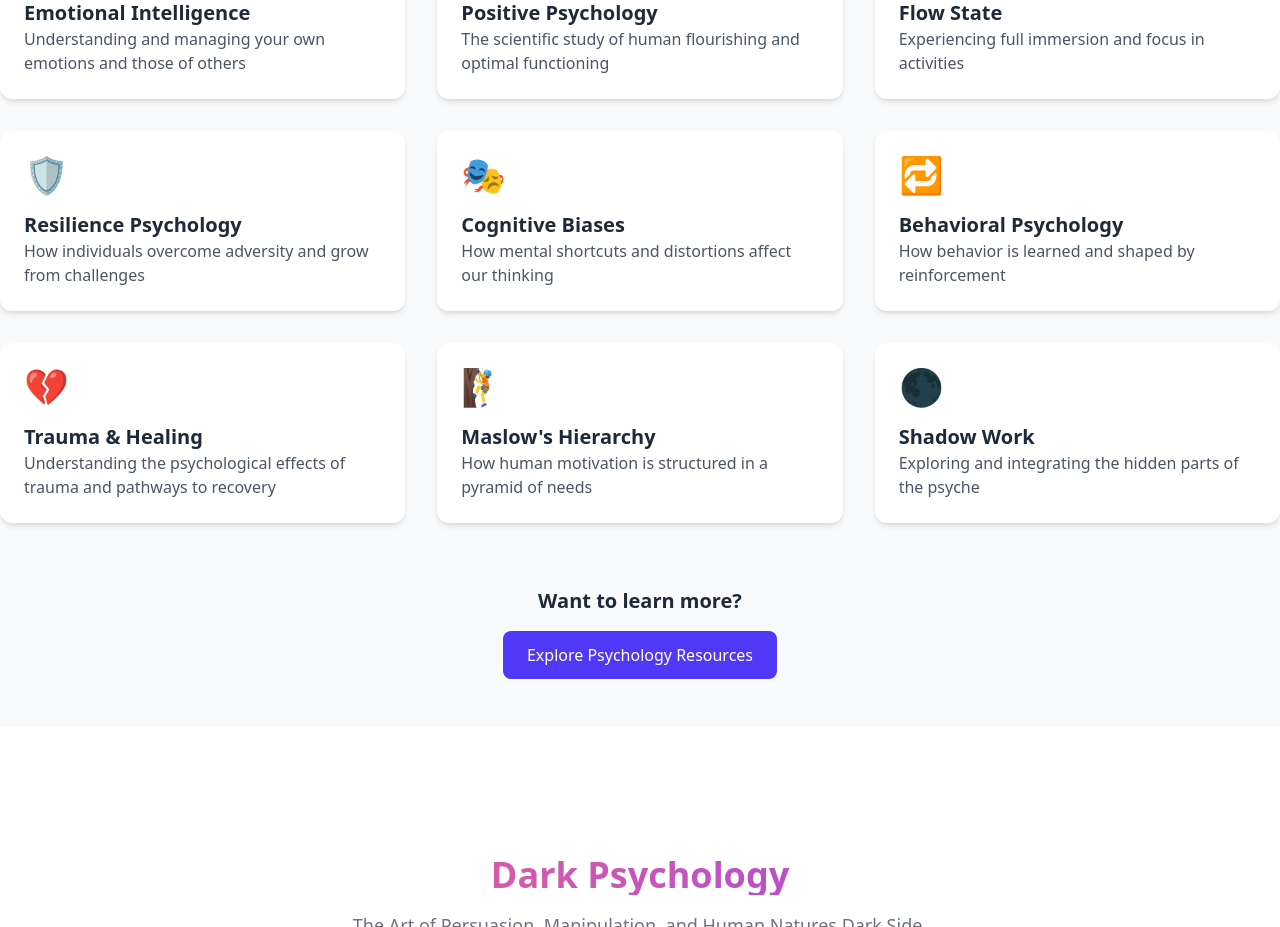
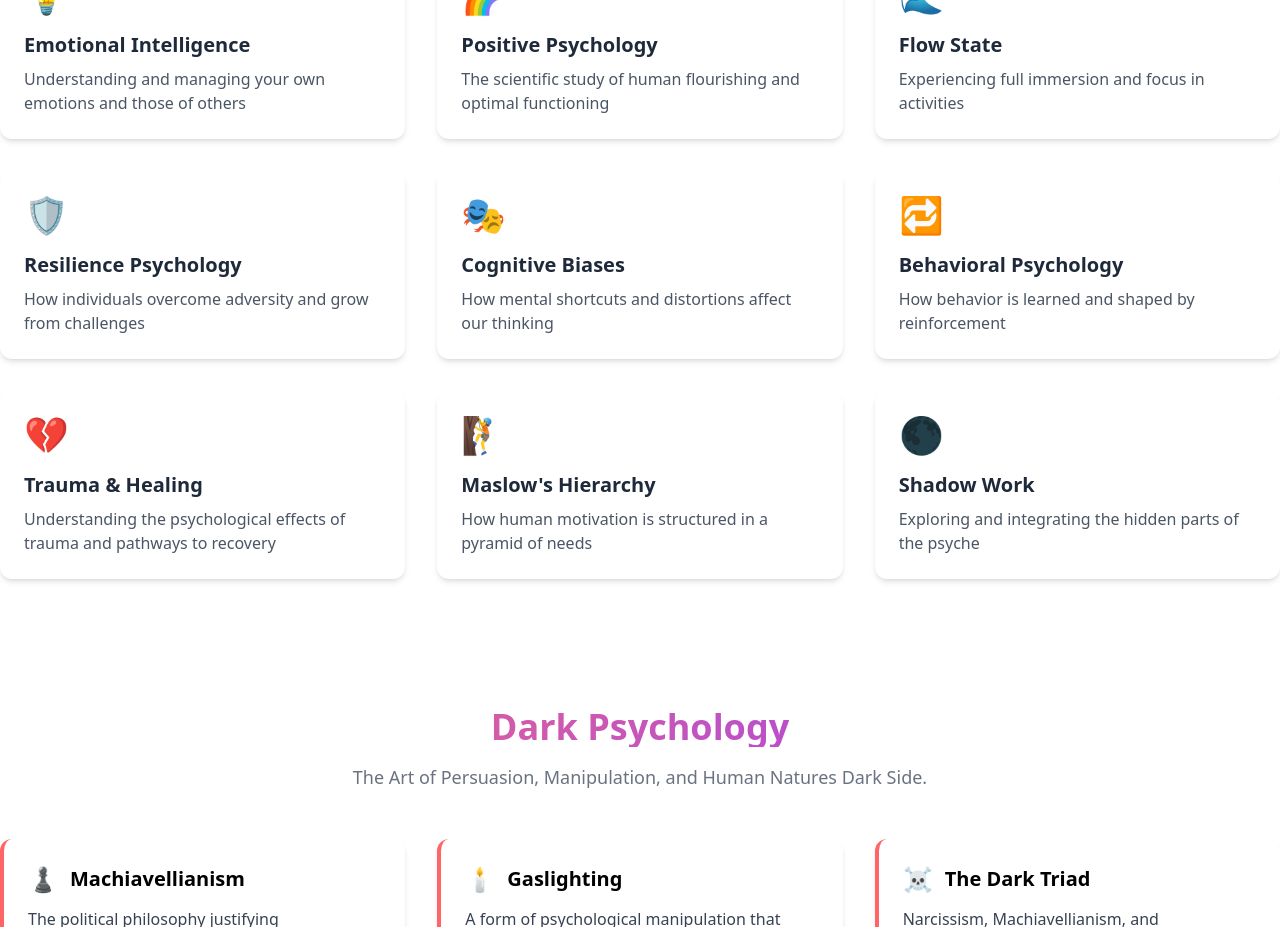
Before and after one commit to Ryuuutaaa/daily-stoic, a Next.js app: page / in a window 1280 px wide. Shown: the part 2140-3067 px from the top of the page. Built offline with nearby package versions, Linux system fonts and the light colour scheme.

Commit message:
feat: refactor Psychology and PsychologyTopicCard components for improved animations and code structure

```diff
--- a/src/components/modules/landing-page/psychology/index.tsx
+++ b/src/components/modules/landing-page/psychology/index.tsx
@@ -4,14 +4,24 @@ import { motion } from "framer-motion";
 import { PSYCHOLOGY_TOPICS } from "@/utils/constants";
 import PsychologyTopicCard from "@/components/ui/PsychologyTopicCard";
 
+const containerVariants = {
+  hidden: { opacity: 0 },
+  visible: {
+    opacity: 1,
+    transition: {
+      staggerChildren: 0.15,
+    },
+  },
+};
+
 const Psychology = () => {
   return (
-    <section className="max-w-7xl mx-auto flex flex-col justify-center mb-16 px-4 md:px-0 py-12 bg-gray-50">
+    <section className="max-w-7xl mx-auto px-4 md:px-0 py-16">
       <div className="text-center mb-12">
         <motion.h1
           initial={{ opacity: 0, y: -20 }}
           animate={{ opacity: 1, y: 0 }}
-          transition={{ duration: 0.5 }}
+          transition={{ duration: 0.6 }}
           className="text-4xl font-bold text-gray-800 mb-4"
         >
           Psychology Insights
@@ -19,7 +29,7 @@ const Psychology = () => {
         <motion.p
           initial={{ opacity: 0 }}
           animate={{ opacity: 1 }}
-          transition={{ delay: 0.2, duration: 0.5 }}
+          transition={{ delay: 0.2, duration: 0.6 }}
           className="text-gray-600 max-w-2xl mx-auto text-lg"
         >
           Discover how ancient wisdom intersects with modern psychology
@@ -27,34 +37,19 @@ const Psychology = () => {
       </div>
 
       <motion.div
-        className="grid grid-cols-1 md:grid-cols-2 lg:grid-cols-3 gap-8"
-        initial={{ opacity: 0 }}
-        animate={{ opacity: 1 }}
-        transition={{ delay: 0.4, duration: 0.5 }}
+        variants={containerVariants}
+        initial="hidden"
+        animate="visible"
+        className="grid grid-cols-1 sm:grid-cols-2 lg:grid-cols-3 gap-8"
       >
-        {PSYCHOLOGY_TOPICS.map((topic, index) => (
+        {PSYCHOLOGY_TOPICS.map((topic) => (
           <PsychologyTopicCard
             key={topic.title}
             title={topic.title}
             description={topic.description}
             icon={topic.icon}
-            delay={index * 0.1}
           />
         ))}
-      </motion.div>
-
-      <motion.div
-        className="mt-16 text-center"
-        initial={{ opacity: 0 }}
-        animate={{ opacity: 1 }}
-        transition={{ delay: 0.6, duration: 0.5 }}
-      >
-        <h3 className="text-xl font-semibold text-gray-800 mb-4">
-          Want to learn more?
-        </h3>
-        <button className="px-6 py-3 bg-indigo-600 text-white rounded-lg hover:bg-indigo-700 transition-colors duration-300">
-          Explore Psychology Resources
-        </button>
       </motion.div>
     </section>
   );
--- a/src/components/ui/PsychologyTopicCard.tsx
+++ b/src/components/ui/PsychologyTopicCard.tsx
@@ -1,32 +1,37 @@
 "use client";
 
 import { motion } from "framer-motion";
+
+interface PsychologyTopicCardProps {
+  title: string;
+  description: string;
+  icon: string;
+}
+
+const cardVariants = {
+  hidden: { opacity: 0, y: 10 },
+  visible: {
+    opacity: 1,
+    y: 0,
+    transition: { duration: 0.5 },
+  },
+};
 
 const PsychologyTopicCard = ({
   title,
   description,
   icon,
-  delay = 0,
-}: {
-  title: string;
-  description: string;
-  icon: string;
-  delay?: number;
-}) => {
+}: PsychologyTopicCardProps) => {
   return (
-    <>
-      <motion.div
-        initial={{ opacity: 0, y: 0 }}
-        animate={{ opacity: 1, y: 0 }}
-        transition={{ duration: 0.5, delay }}
-        whileHover={{ y: -5 }}
-        className="bg-white p-6 rounded-xl shadow-md hover:shadow-lg transition-all duration-300"
-      >
-        <div className="text-4xl mb-4">{icon}</div>
-        <h3 className="text-xl font-semibold text-gray-800">{title}</h3>
-        <p className="text-gray-600">{description}</p>
-      </motion.div>
-    </>
+    <motion.div
+      variants={cardVariants}
+      whileHover={{ scale: 1.02, y: -4 }}
+      className="bg-white p-6 rounded-xl shadow-md hover:shadow-xl transition-all duration-300"
+    >
+      <div className="text-4xl mb-4">{icon}</div>
+      <h3 className="text-xl font-semibold text-gray-800 mb-2">{title}</h3>
+      <p className="text-gray-600">{description}</p>
+    </motion.div>
   );
 };
 
```
